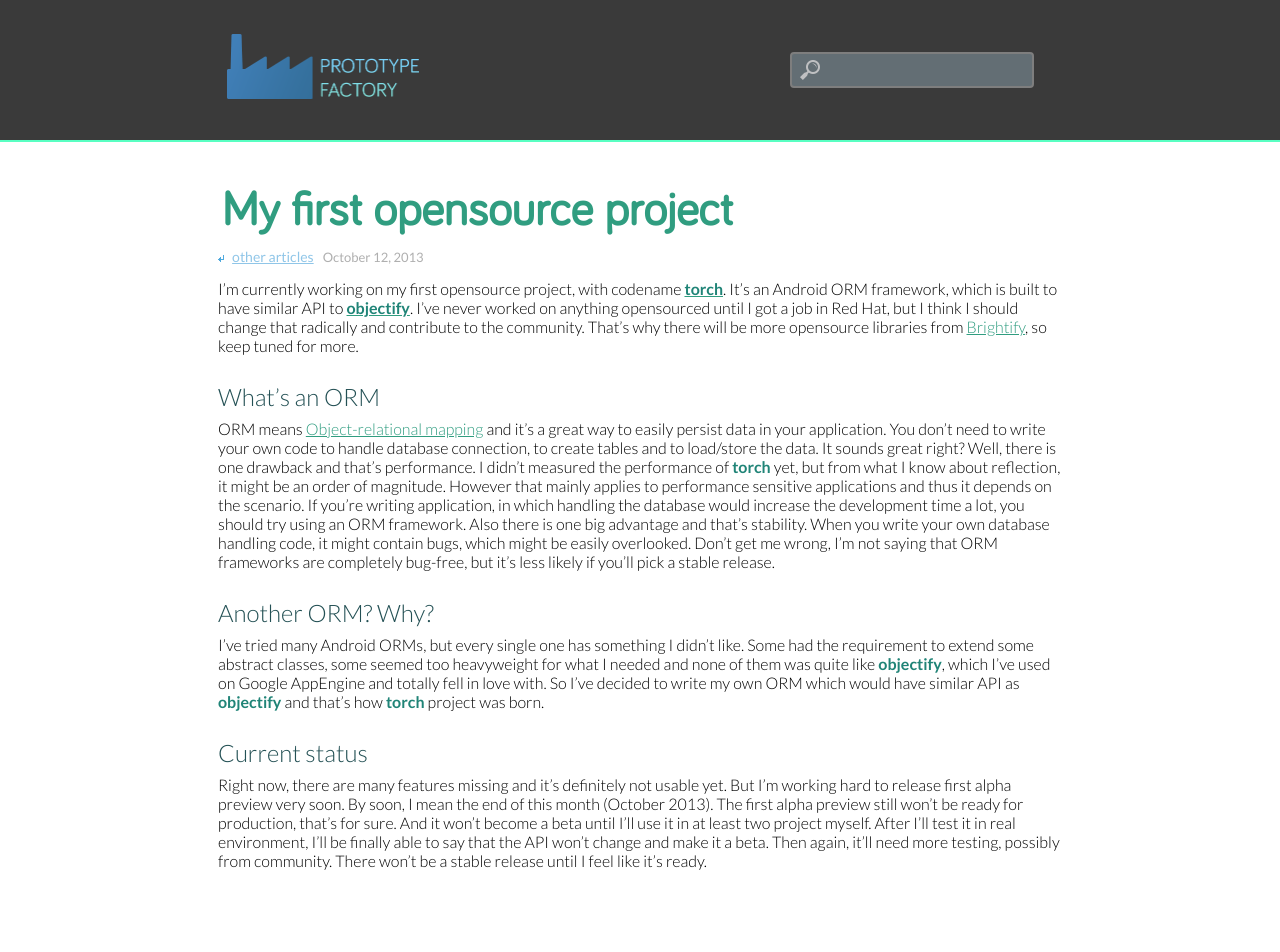
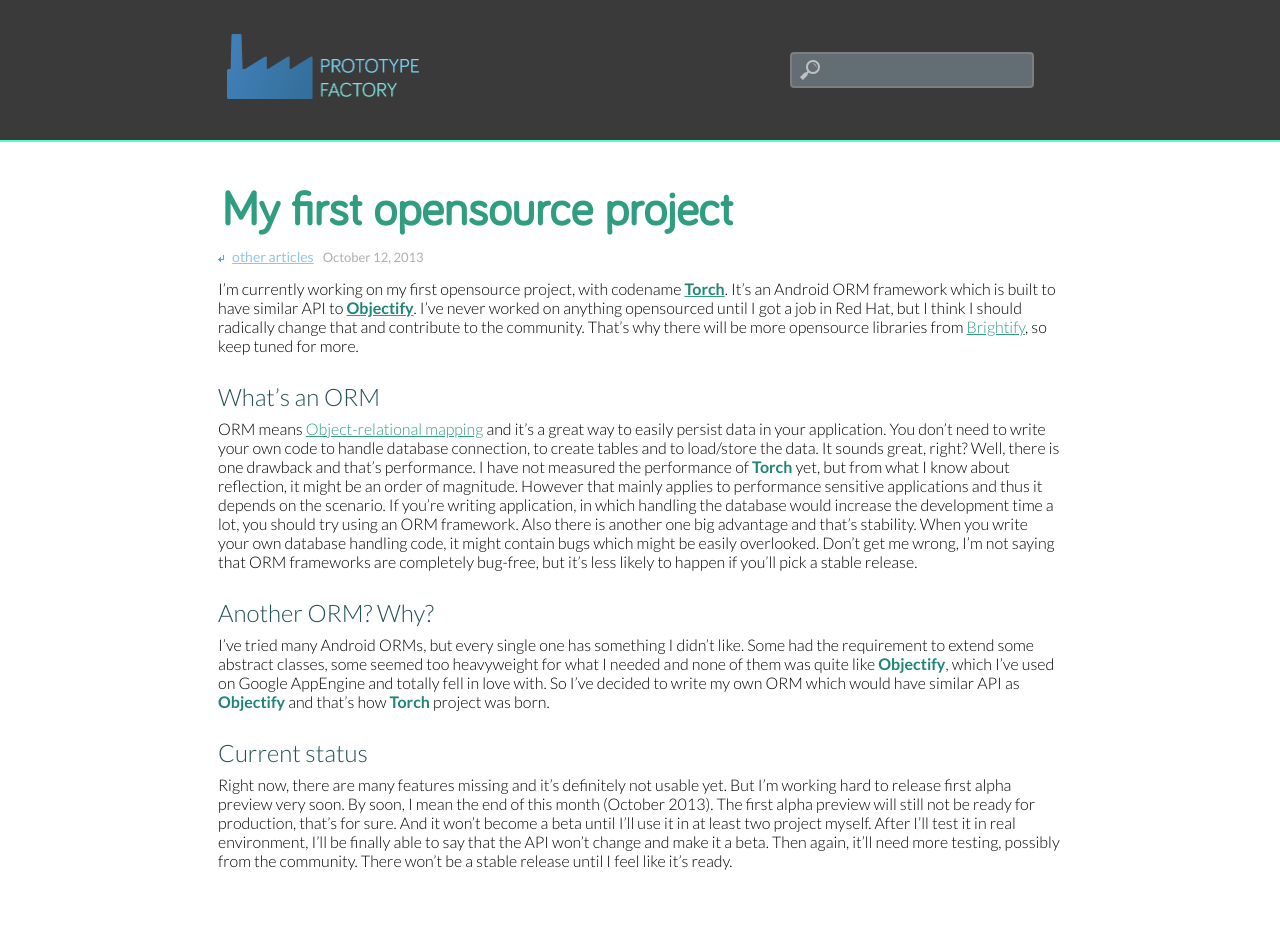
Before and after one commit to TadeasKriz/tadeaskriz.github.io, a Jekyll site: the page built from _posts/2013-10-12-my-first-opensource-project.md, in a window 1280 px wide. Shown: the top 952 px of the page. Built offline with Jekyll 4.4.1, drawn with Linux system fonts in a browser that asks for light colours; comment, search, counter and statistics services are not loaded; grey boxes are pictures that could not be loaded.

Commit message:
Fix grammar.

```diff
--- a/_posts/2013-10-12-my-first-opensource-project.md
+++ b/_posts/2013-10-12-my-first-opensource-project.md
@@ -1,19 +1,19 @@
 ---
 title: My first opensource project
 ---
-I'm currently working on my first opensource project, with codename [**torch**][1]. It's an Android ORM framework, which is built to have similar API to [**objectify**][2]. I've never worked on anything opensourced until I got a job in Red Hat, but I think I should change that radically and contribute to the community. That's why there will be more opensource libraries from [Brightify][3], so keep tuned for more.
+I'm currently working on my first opensource project, with codename [**Torch**][1]. It's an Android ORM framework which is built to have similar API to [**Objectify**][2]. I've never worked on anything opensourced until I got a job in Red Hat, but I think I should radically change that and contribute to the community. That's why there will be more opensource libraries from [Brightify][3], so keep tuned for more.
 
 ### What's an ORM
 
-ORM means [Object-relational mapping][4] and it's a great way to easily persist data in your application. You don't need to write your own code to handle database connection, to create tables and to load/store the data. It sounds great right? Well, there is one drawback and that's performance. I didn't measured the performance of **torch** yet, but from what I know about reflection, it might be an order of magnitude. However that mainly applies to performance sensitive applications and thus it depends on the scenario. If you're writing application, in which handling the database would increase the development time a lot, you should try using an ORM framework. Also there is one big advantage and that's stability. When you write your own database handling code, it might contain bugs, which might be easily overlooked. Don't get me wrong, I'm not saying that ORM frameworks are completely bug-free, but it's less likely if you'll pick a stable release.
+ORM means [Object-relational mapping][4] and it's a great way to easily persist data in your application. You don't need to write your own code to handle database connection, to create tables and to load/store the data. It sounds great, right? Well, there is one drawback and that's performance. I have not measured the performance of **Torch** yet, but from what I know about reflection, it might be an order of magnitude. However that mainly applies to performance sensitive applications and thus it depends on the scenario. If you're writing application, in which handling the database would increase the development time a lot, you should try using an ORM framework. Also there is another one big advantage and that's stability. When you write your own database handling code, it might contain bugs which might be easily overlooked. Don't get me wrong, I'm not saying that ORM frameworks are completely bug-free, but it's less likely to happen if you'll pick a stable release.
 
 ### Another ORM? Why?
 
-I've tried many Android ORMs, but every single one has something I didn't like. Some had the requirement to extend some abstract classes, some seemed too heavyweight for what I needed and none of them was quite like **objectify**, which I've used on Google AppEngine and totally fell in love with. So I've decided to write my own ORM which would have similar API as **objectify** and that's how **torch** project was born.
+I've tried many Android ORMs, but every single one has something I didn't like. Some had the requirement to extend some abstract classes, some seemed too heavyweight for what I needed and none of them was quite like **Objectify**, which I've used on Google AppEngine and totally fell in love with. So I've decided to write my own ORM which would have similar API as **Objectify** and that's how **Torch** project was born.
 
 ### Current status
 
-Right now, there are many features missing and it's definitely not usable yet. But I'm working hard to release first alpha preview very soon. By soon, I mean the end of this month (October 2013). The first alpha preview still won't be ready for production, that's for sure. And it won't become a beta until I'll use it in at least two project myself. After I'll test it in real environment, I'll be finally able to say that the API won't change and make it a beta. Then again, it'll need more testing, possibly from community. There won't be a stable release until I feel like it's ready.
+Right now, there are many features missing and it's definitely not usable yet. But I'm working hard to release first alpha preview very soon. By soon, I mean the end of this month (October 2013). The first alpha preview will still not be ready for production, that's for sure. And it won't become a beta until I'll use it in at least two project myself. After I'll test it in real environment, I'll be finally able to say that the API won't change and make it a beta. Then again, it'll need more testing, possibly from the community. There won't be a stable release until I feel like it's ready.
 
 [1]: http://github.com/brightify/torch
 [2]: https://code.google.com/p/objectify-appengine/
```
